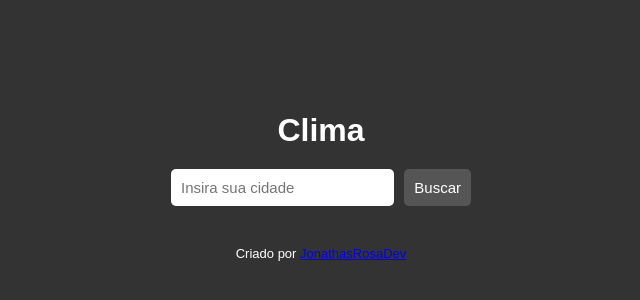
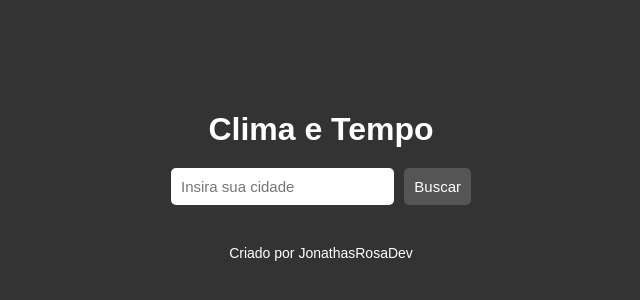
Before and after one commit to JonathasRosa/Clima-e-Tempo, a plain HTML site: page index.html in a window 1280 px wide. Shown: the part 224-524 px from the top of the page, without its empty margins (319-959 px from the left). Drawn offline with Linux system fonts and the light colour scheme.

Commit message:
Create aplicativo de clima e tempo

```diff
--- a/index.html
+++ b/index.html
@@ -6,9 +6,10 @@
     <meta name="viewport" content="width=device-width, initial-scale=1.0">
     <title>Clima</title>
     <link rel="stylesheet" href="style.css" />
+    <script src="script.js"></script>
 </head>
 <body>
-    <h1>Clima</h1>
+    <h1>Clima e Tempo</h1>
     <form class="busca">
         <input type="search" id="searchInput" placeholder="Insira sua cidade" />
         <button>Buscar</button>
@@ -31,7 +32,6 @@
         </div>
     </div>
     <div class="aviso"></div>
-    <footer>Criado por <a href="https://github.com/JonathasRosa" target="blanc"> JonathasRosaDev </a></footer>
-    <script src="script.js"></script>
+    <footer class="footer">Criado por <a href="https://github.com/JonathasRosa" target="blanc"> JonathasRosaDev </a></footer>
 </body>
 </html>
--- a/style.css
+++ b/style.css
@@ -5,7 +5,7 @@
 }
 
 body {
-    background-image: url();
+    background-image: url('img/clima-e-tempo');
     display: flex;
     min-height: 100vh;
     justify-content: center;
@@ -118,8 +118,9 @@ h1 {
     padding-top: 20px;
 }
 
-footer {
+.footer , a {
+    text-decoration: none;
     margin-top: 20px;
     color: #FFF;
-    font-size: 13px;
+    font-size: 14px;
 }
```
Also changed, not shown: img/clima-e-tempo.jpg (renamed from clima-e-tempo-og.jpg), img/tela-1.png (added), img/tela-2.png (added), img/tela-3.png (added), img/tela-4.png (added), img/tela-5.png (added), 1 other file.
